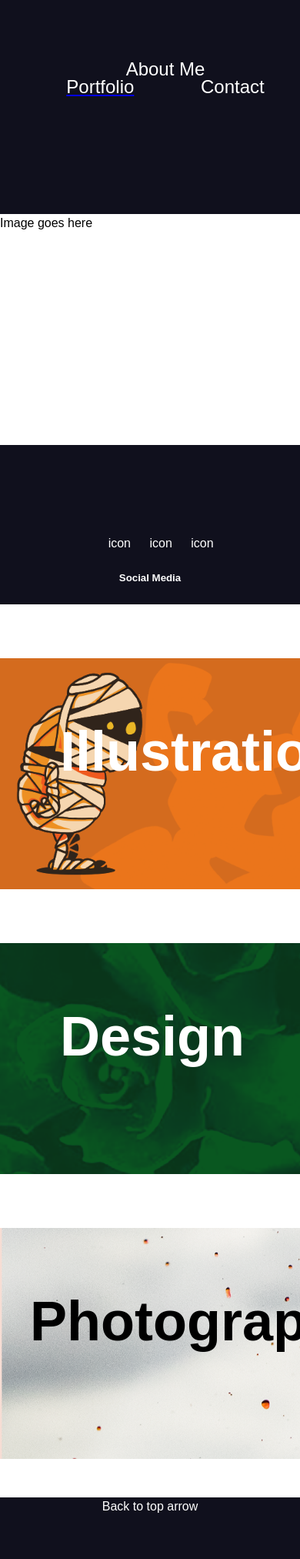
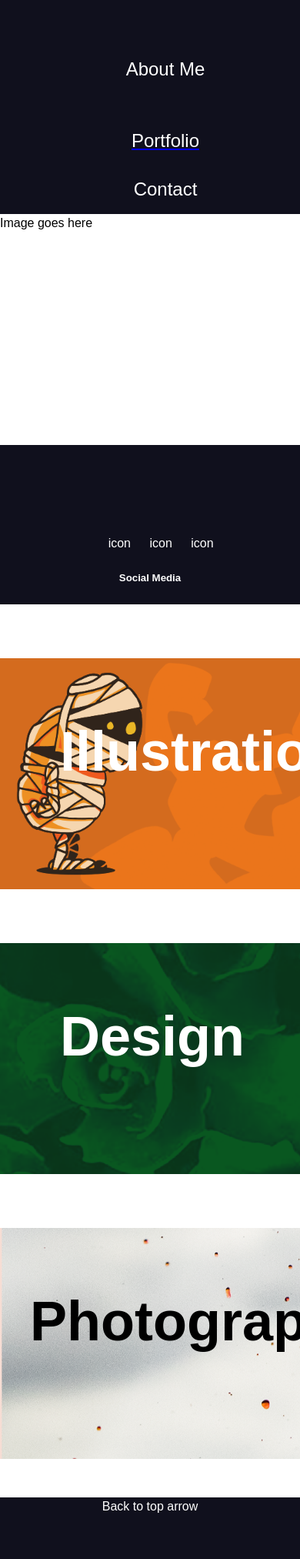
Before and after one commit to SteveReaume/SteveReaume, a Jekyll site: the page built from index.html, in a window 390 px wide. Shown: the whole page at 77% size. Built offline with Jekyll 4.4.1, drawn with Linux system fonts in a browser that asks for light colours.

Commit message:
Update media-query.scss

```diff
--- a/_sass/media-query.scss
+++ b/_sass/media-query.scss
@@ -11,16 +11,14 @@
     display:none;
   }
 
+  ul#dsk-list, li{
+    display: block;
+  }
+
   #mob-nav {
       list-style: none;
       margin-top: 18%;
       color: white;
     display:block;
   }
-
-  ul#mob-list, li{
-    list-style: none;
-    margin-top: 20%;
-    color: white;
-  }
 }
```
